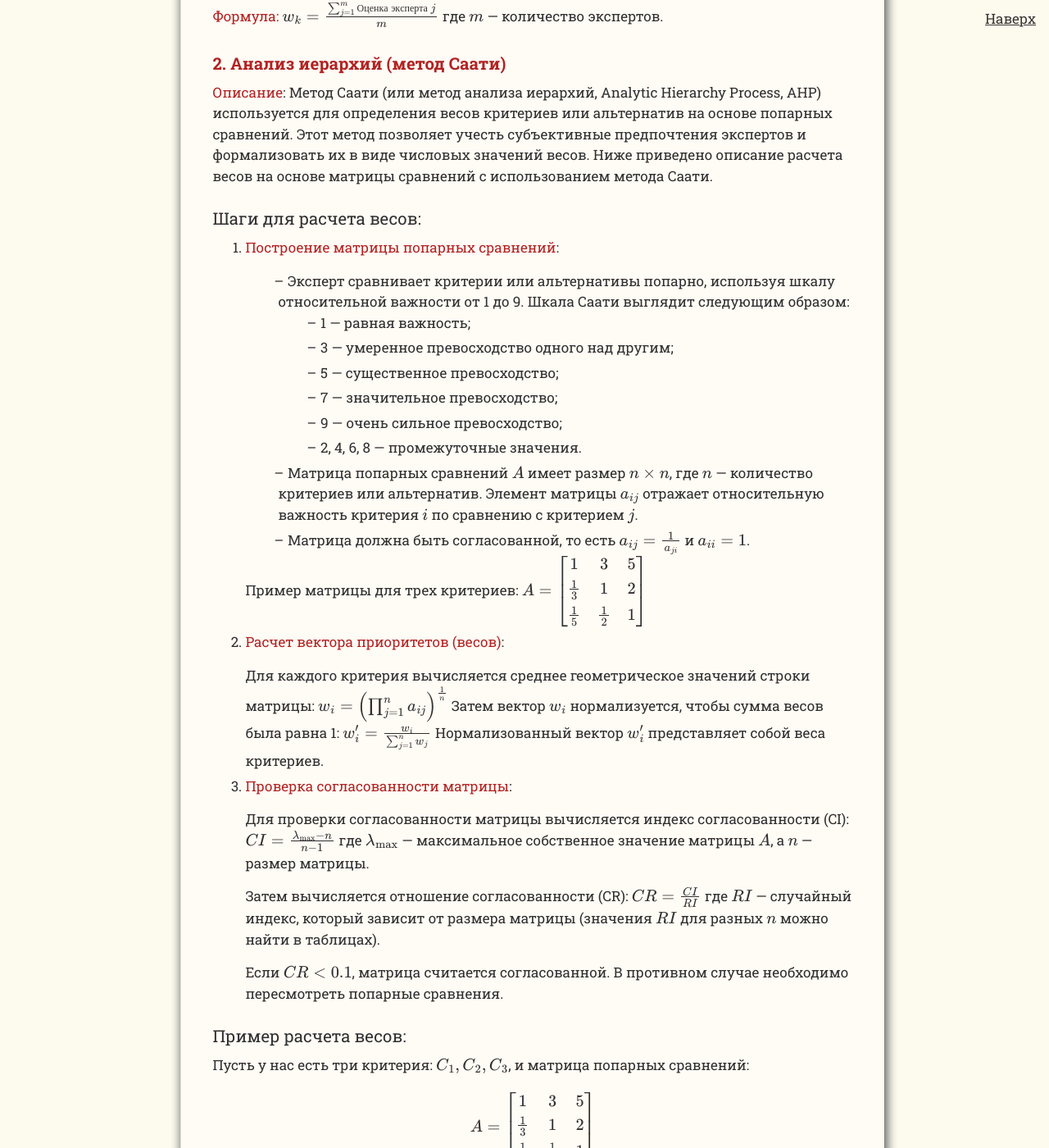
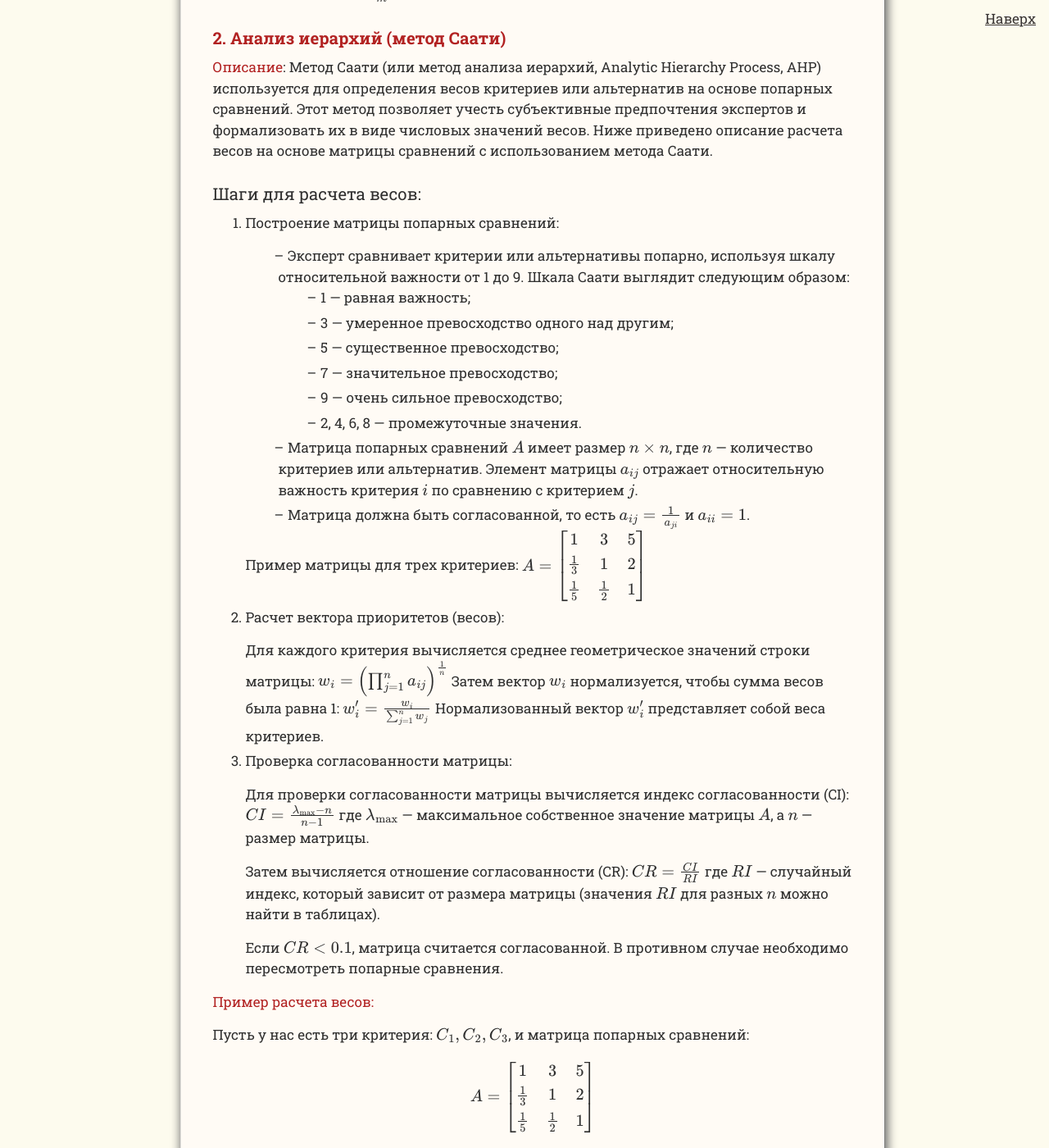
Before and after one commit to SergSi/land-use-art, a Jekyll site: the page built from _posts/2025-03-05-ves.md, in a window 1280 px wide and 1400 px high, scrolled down 1222 px. Shown: the whole window at 82% size. Built offline with Jekyll 4.4.1, drawn with Linux system fonts in a browser that asks for light colours; some web fonts are replaced; some of the changed text lies outside the part shown.

Commit message:
Update 2025-03-05-ves.md

```diff
--- a/_posts/2025-03-05-ves.md
+++ b/_posts/2025-03-05-ves.md
@@ -28,7 +28,7 @@ class: methods
 
 ### Шаги для расчета весов:
 
-1. **Построение матрицы попарных сравнений**:
+1. Построение матрицы попарных сравнений:
 
    - Эксперт сравнивает критерии или альтернативы попарно, используя шкалу относительной важности от 1 до 9. Шкала Саати выглядит следующим образом:
      - 1 — равная важность;
@@ -49,7 +49,7 @@ class: methods
    \end{bmatrix}
    $$
 
-2. **Расчет вектора приоритетов (весов)**:
+2. Расчет вектора приоритетов (весов):
 
    Для каждого критерия вычисляется среднее геометрическое значений строки матрицы:
    $$
@@ -61,7 +61,7 @@ class: methods
    $$
    Нормализованный вектор $$ w_i' $$ представляет собой веса критериев.
 
-3. **Проверка согласованности матрицы**:
+3. Проверка согласованности матрицы:
 
    Для проверки согласованности матрицы вычисляется индекс согласованности (CI):
    $$
@@ -77,7 +77,7 @@ class: methods
 
    Если $$ CR < 0.1 $$, матрица считается согласованной. В противном случае необходимо пересмотреть попарные сравнения.
 
-### Пример расчета весов:
+**Пример расчета весов:**
 
 Пусть у нас есть три критерия: $$ C_1, C_2, C_3 $$, и матрица попарных сравнений:
 
```
